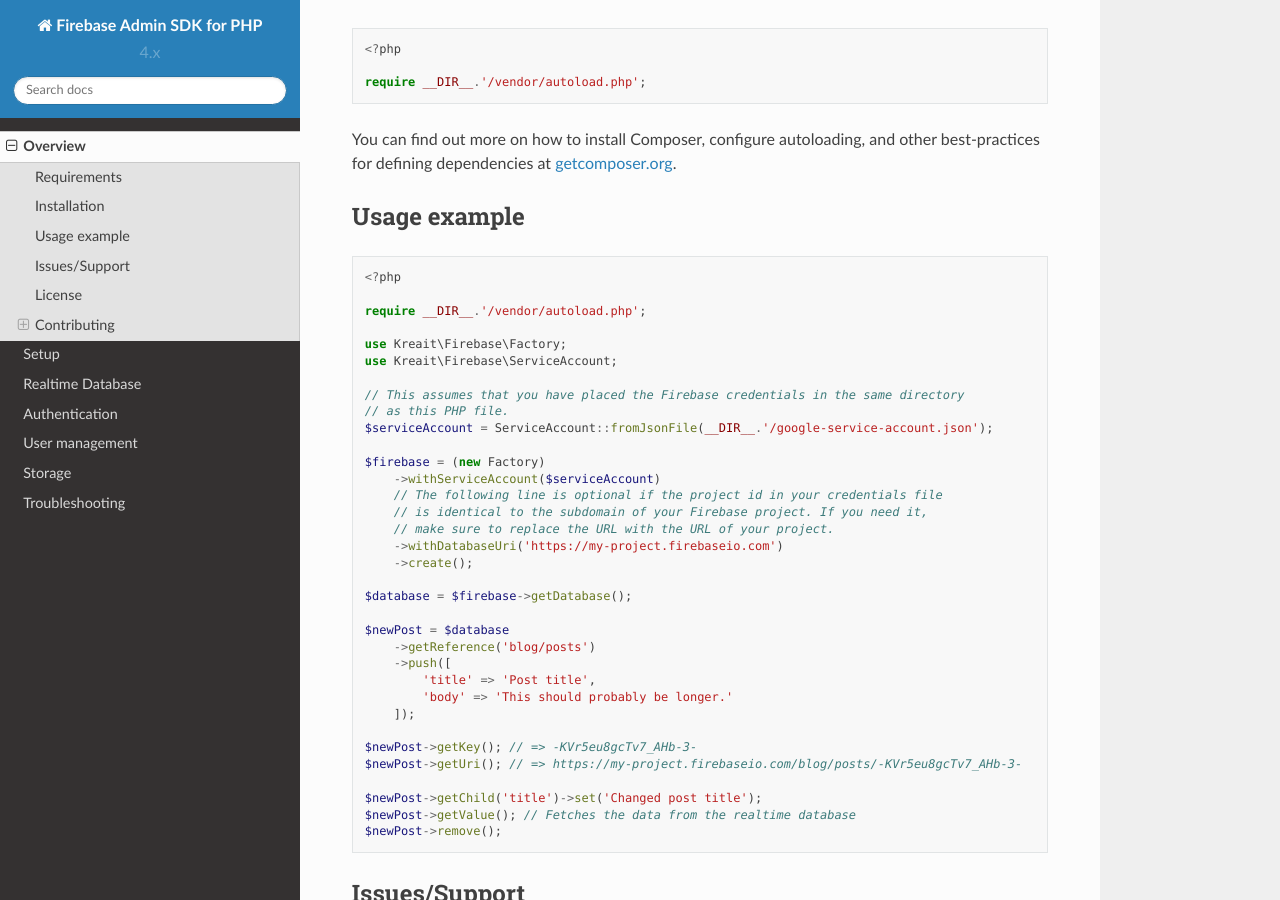
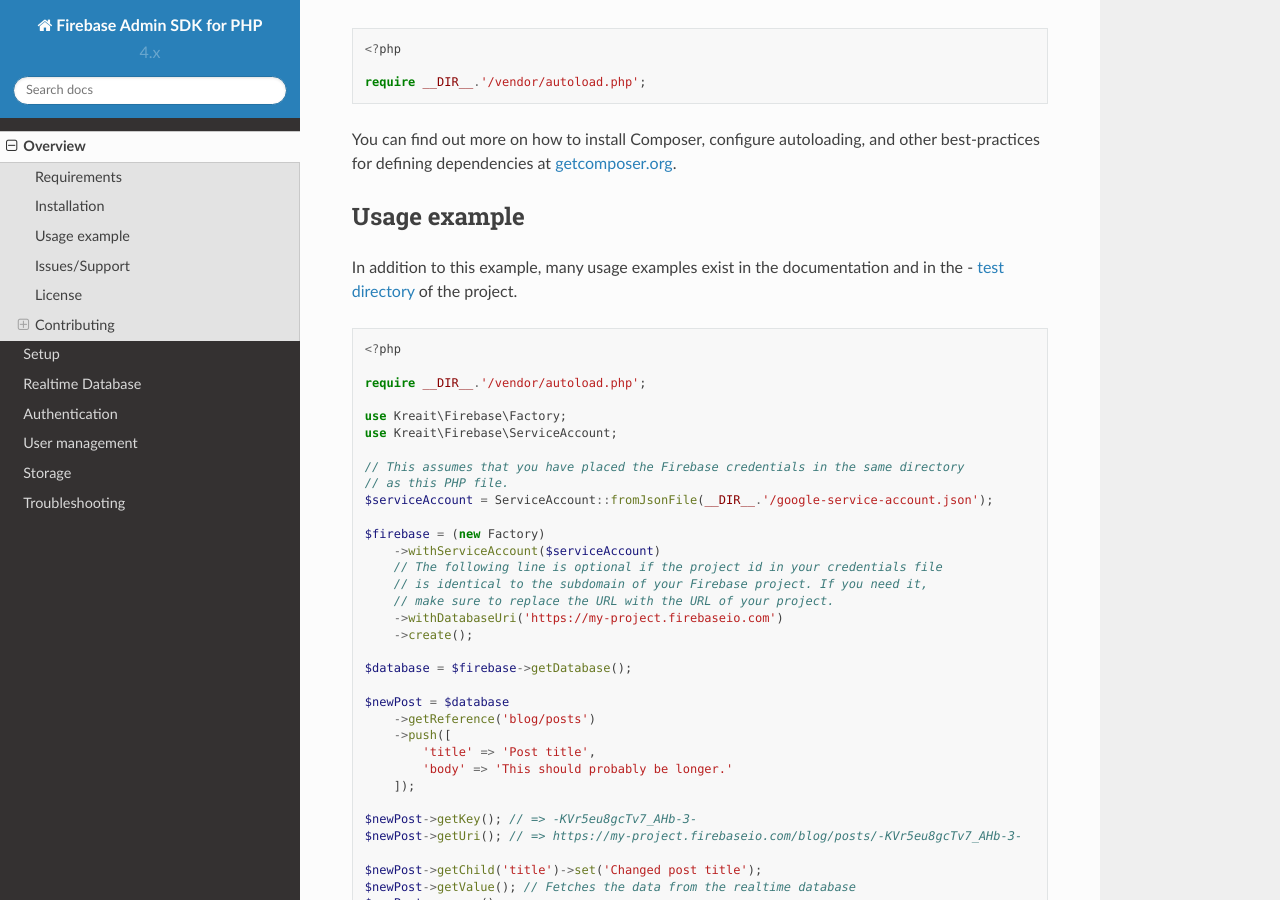
Before and after one commit to kreait/firebase-php, a Sphinx documentation site: the page built from docs/overview.rst, in a window 1280 px wide and 900 px high, scrolled down 805 px. Built offline with Sphinx 7.4.7 and the Read the Docs theme 2.0.0, drawn with Linux system fonts in a browser that asks for light colours.

Commit message:
Update overview.rst

```diff
--- a/docs/overview.rst
+++ b/docs/overview.rst
@@ -54,6 +54,7 @@
 *************
 Usage example
 *************
+In addition to this example, many usage examples exist in the documentation and in the - `test directory <https://github.com/kreait/firebase-php/tree/master/tests>`_ of the project.
 
 .. code-block:: php
 
```
